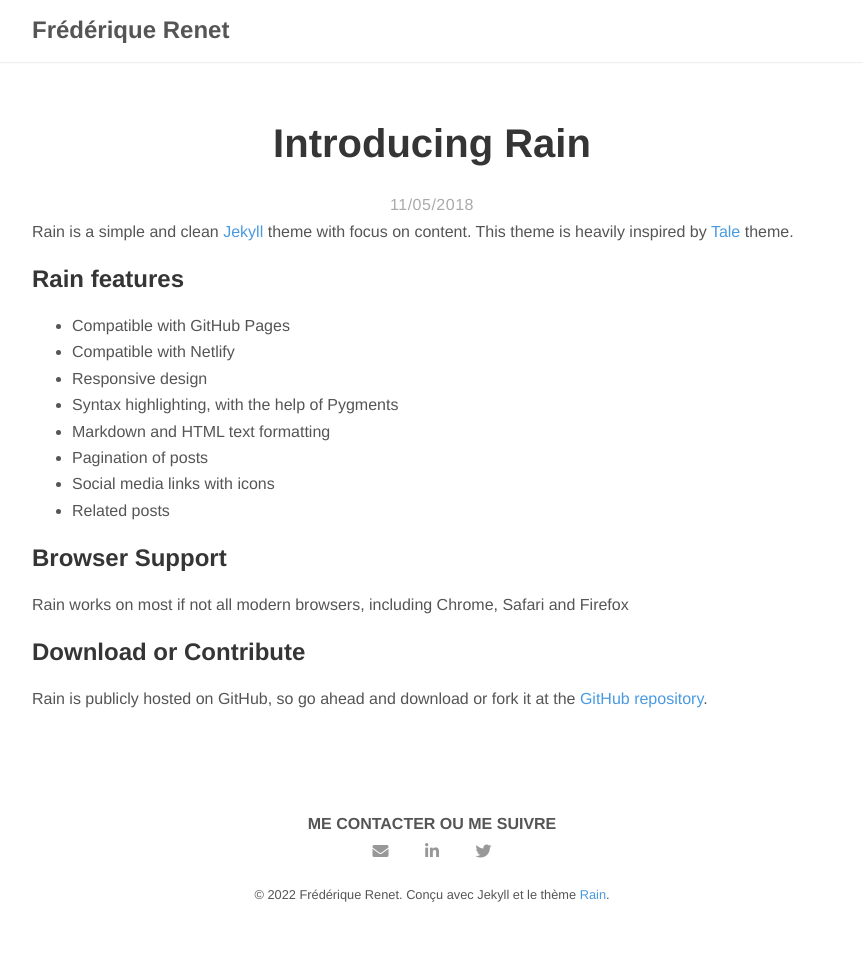
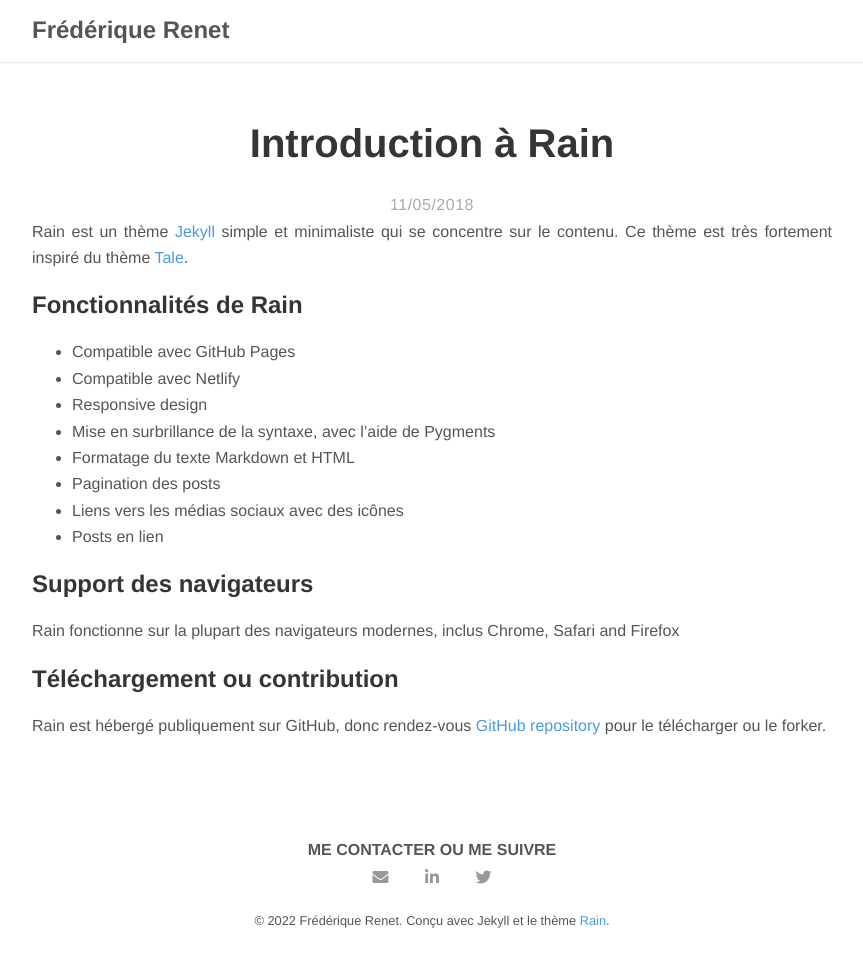
Before and after one commit to frederiquerenet/frederiquerenet.github.io, a Jekyll site: the page built from _posts/2018-05-11-introducing-rain.md, in a window 1280 px wide. Shown: the whole page, without its empty margins (208-1071 px from the left). Built offline with Jekyll 4.4.1, drawn with Linux system fonts in a browser that asks for light colours; nearby versions of some CDN libraries; before the commit the page ends 939 px from its top, so only the background shows below that.

Commit message:
traduction en français

```diff
--- a/_posts/2018-05-11-introducing-rain.md
+++ b/_posts/2018-05-11-introducing-rain.md
@@ -1,23 +1,23 @@
 ---
 layout: post
-title:  "Introducing Rain"
+title:  "Introduction à Rain"
 author: "Inela"
 ---
 
-Rain is a simple and clean [Jekyll](https://jekyllrb.com/) theme with focus on content. This theme is heavily inspired by [Tale](https://github.com/chesterhow/tale) theme.
+Rain est un thème [Jekyll](https://jekyllrb.com/) simple et minimaliste qui se concentre sur le contenu. Ce thème est très fortement inspiré du thème [Tale](https://github.com/chesterhow/tale).
 
-## Rain features
-- Compatible with GitHub Pages
-- Compatible with Netlify
+## Fonctionnalités de Rain
+- Compatible avec GitHub Pages
+- Compatible avec Netlify
 - Responsive design
-- Syntax highlighting, with the help of Pygments
-- Markdown and HTML text formatting
-- Pagination of posts
-- Social media links with icons
-- Related posts
+- Mise en surbrillance de la syntaxe, avec l'aide de Pygments
+- Formatage du texte Markdown et HTML
+- Pagination des posts
+- Liens vers les médias sociaux avec des icônes
+- Posts en lien
 
-## Browser Support
-Rain works on most if not all modern browsers, including Chrome, Safari and Firefox
+## Support des navigateurs
+Rain fonctionne sur la plupart des navigateurs modernes, inclus Chrome, Safari and Firefox
 
-## Download or Contribute
-Rain is publicly hosted on GitHub, so go ahead and download or fork it at the [GitHub repository](#).
+## Téléchargement ou contribution
+Rain est hébergé publiquement sur GitHub, donc rendez-vous [GitHub repository](#) pour le télécharger ou le forker.
```
Also changed, not shown: _posts/2017-03-10-welcome-to-jekyll.md (+5 -5 lines).
